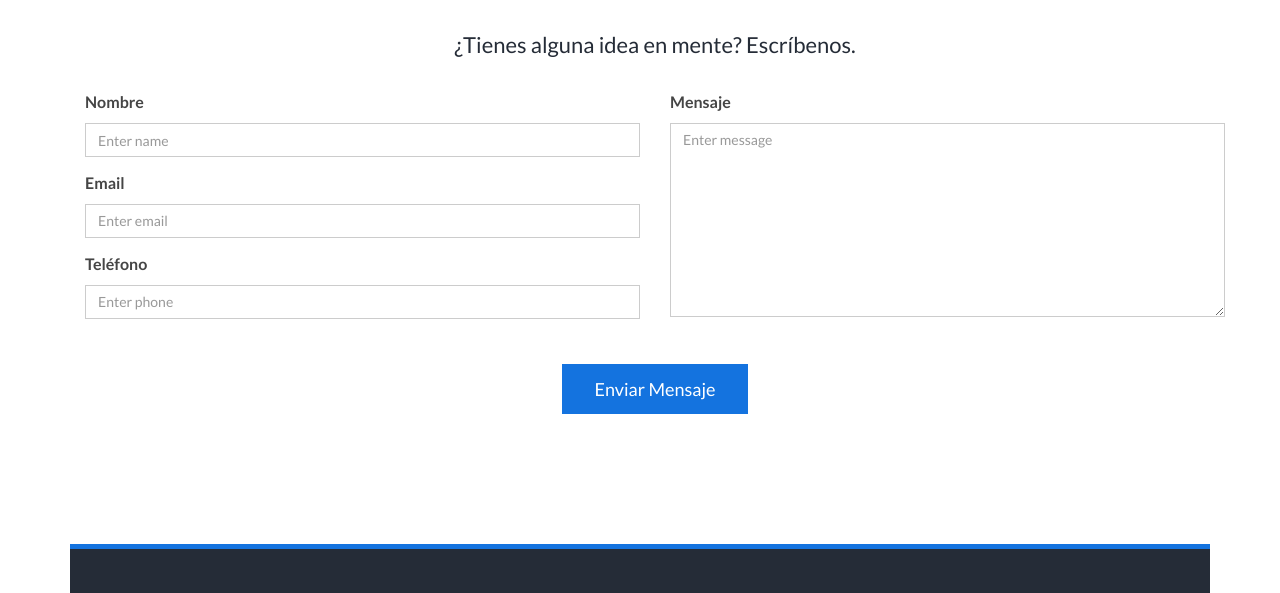
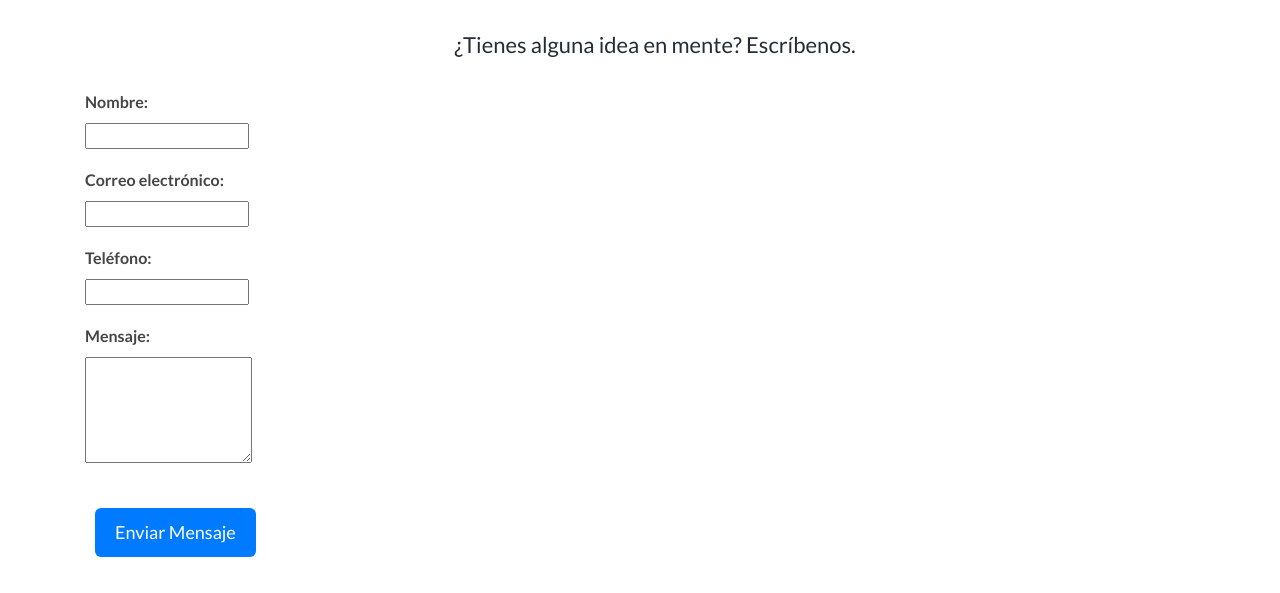
Before and after one commit to Jacobo2007/Jacobo.Contreras, a plain HTML site: page index.html in a window 1280 px wide. Shown: the part 8463-9056 px from the top of the page. Drawn offline with Linux system fonts and the light colour scheme.

Commit message:
Update index.html

```diff
--- a/index.html
+++ b/index.html
@@ -681,33 +681,21 @@ creatividad. Unos motivos para seguir creciendo es mi familia y los conocimiento
 					<div class="form-content ">
 						<!-- paragraph -->
 						<p>¿Tienes alguna idea en mente? Escríbenos.</p>
-						<form role="form" id="contactForm" method="post">
-							<div class="row">
-								<div class="col-md-6 col-sm-6">
-									<div class="form-group">
-										<label for="name">Nombre</label>
-										<input type="text" class="form-control" id="name" name="name" placeholder="Enter name">
-									</div>
-									<div class="form-group">
-										<label for="email">Email</label>
-										<input type="email" class="form-control" id="email" name="email" placeholder="Enter email">
-									</div>
-									<div class="form-group">
-										<label for="phone">Teléfono</label>
-										<input type="text" class="form-control" id="phone" name="phone" placeholder="Enter phone">
-									</div>
-								</div>
-								<div class="col-md-6 col-sm-6">
-									<div class="form-group">
-										<label for="message">Mensaje</label>
-										<textarea class="form-control" id="message" name="message" rows="9" placeholder="Enter message"></textarea>
-									</div>
-								</div>
-							</div>
-							<div class="text-center">
-								<button type="submit" class="btn btn-lg btn-theme">Enviar Mensaje</button>
-							</div>
-						</form>
+						    <form method="POST" action="enviar.php">
+        <label for="name">Nombre:</label><br>
+        <input type="text" id="name" name="name" required><br><br>
+
+        <label for="email">Correo electrónico:</label><br>
+        <input type="email" id="email" name="email" required><br><br>
+
+        <label for="phone">Teléfono:</label><br>
+        <input type="text" id="phone" name="phone"><br><br>
+
+        <label for="message">Mensaje:</label><br>
+        <textarea id="message" name="message" rows="5" required></textarea><br><br>
+
+        <button type="submit">Enviar Mensaje</button>
+    </form>
 
 					</div>
 
```
